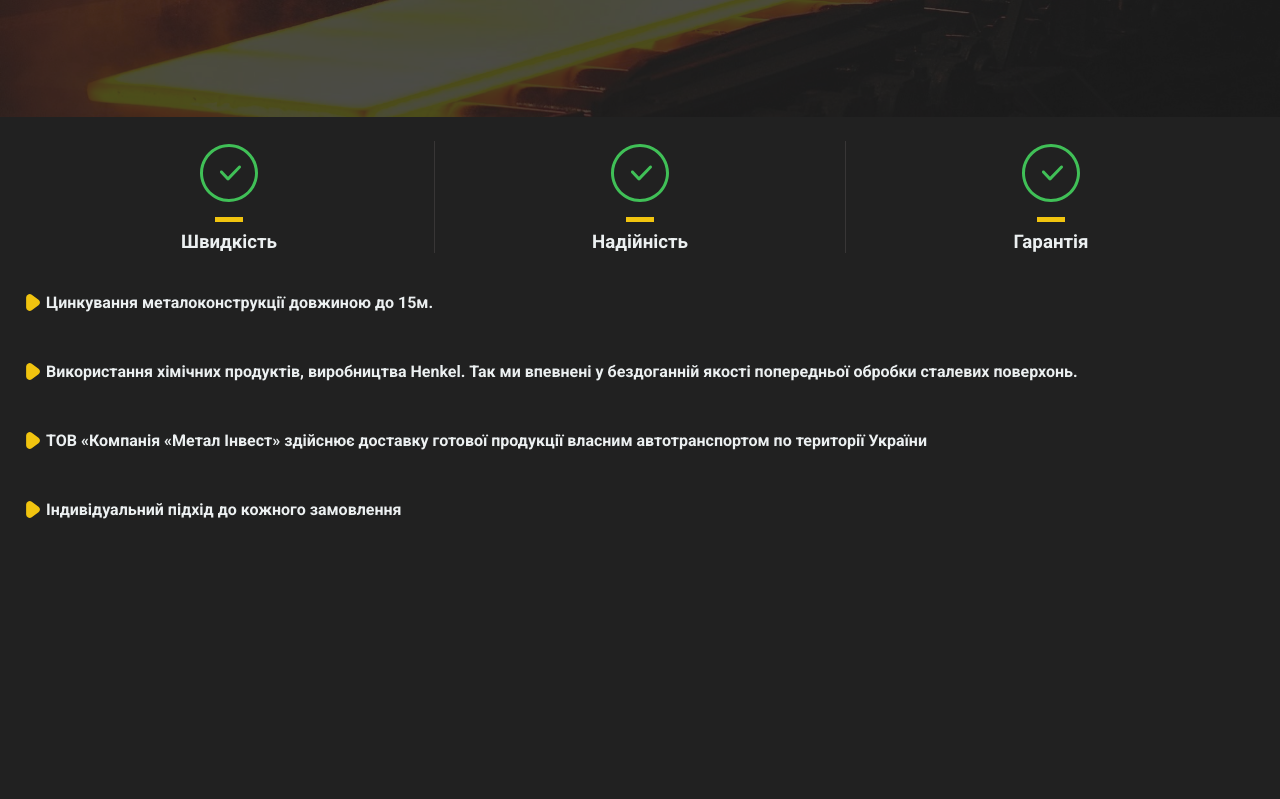
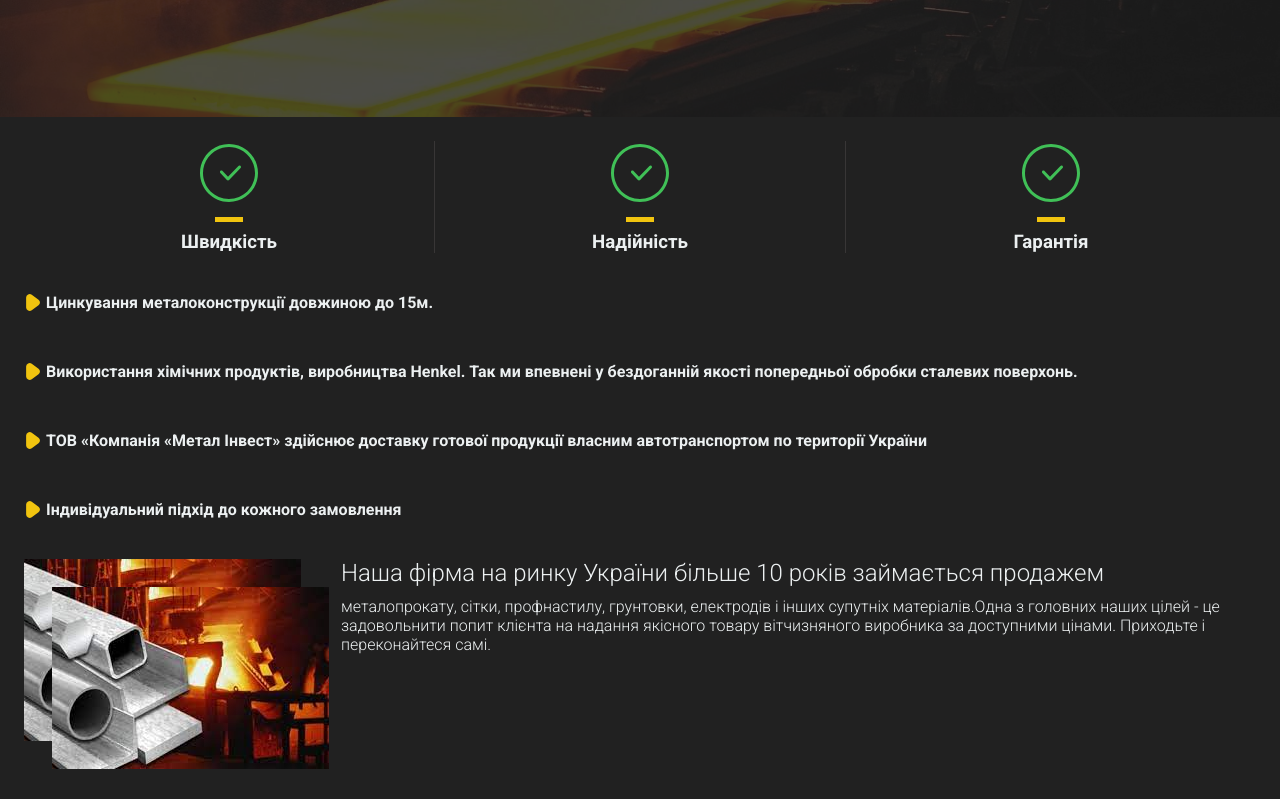
Before and after one commit to KirilDora/MetalLayout, a website built with Parcel: page src/index.html in a window 1280 px wide. Shown: the part 360-1159 px from the top of the page. Before the commit the page ends 913 px from the top, so only its background shows below. Built offline with nearby package versions, Linux system fonts and the light colour scheme; a web font is replaced by a local one.

Commit message:
advertisment added

```diff
--- a/src/index.html
+++ b/src/index.html
@@ -63,6 +63,18 @@
                 <h4 class="benefits__block__item__description">Індивідуальний підхід до кожного замовлення</h4>
               </div>
             </div>
+            <div class="advertisment__block">
+              <div class="advertisment__block__images">
+                <img src="img/prokat.jfif" alt="metaloProkat img"/>
+                <img class="advertisment__block__images__cover" src="img/prokat.jfif" alt="metaloProkat img"/>
+              </div>
+              <div class="advertisment__block__description">
+                <h2 class="advertisment__block__description__title">Наша фірма на ринку України більше 10 років займається продажем</h2>
+                <div class="advertisment__block__description__text">
+                  металопрокату, сітки, профнастилу, грунтовки, електродів і інших супутніх матеріалів.Одна з головних наших цілей - це задовольнити попит клієнта на надання якісного товару вітчизняного виробника за доступними цінами. Приходьте і переконайтеся самі.
+                </div>
+              </div>
+            </div>
           </div>
         </main>
     </body>
--- a/src/index.scss
+++ b/src/index.scss
@@ -175,4 +175,30 @@ main{
       }
     }
   }
+  .advertisment__block{
+    display: flex;
+    flex-flow: row;
+    margin-top: 30px;
+    padding-bottom: 30px;
+    &__images{
+      position: relative;
+      &__cover{
+        position: absolute;
+        margin-left: -90%;
+        margin-top: 10%;
+      }
+    }
+    &__description{
+      margin-left: 40px;
+
+      &__title{
+        font-weight: 200;
+      }
+
+      &__text{
+        padding-top: 10px;
+        font-weight: 100;
+      }
+    }
+  }
 }
```
Also changed, not shown: src/img/prokat.jfif (added).
